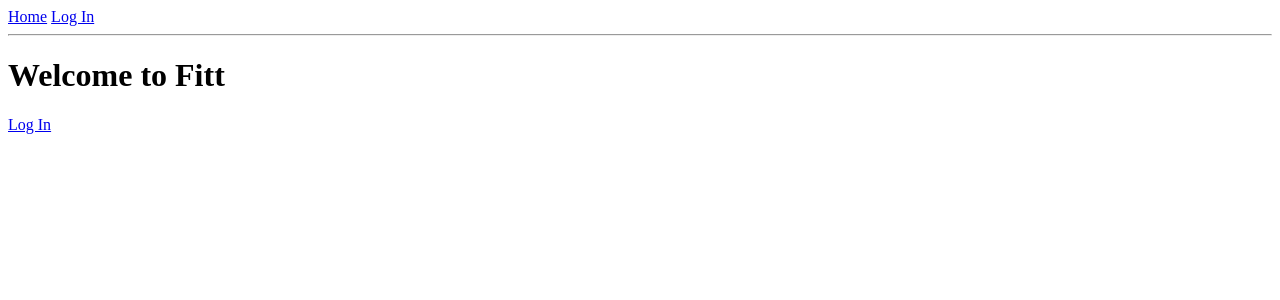
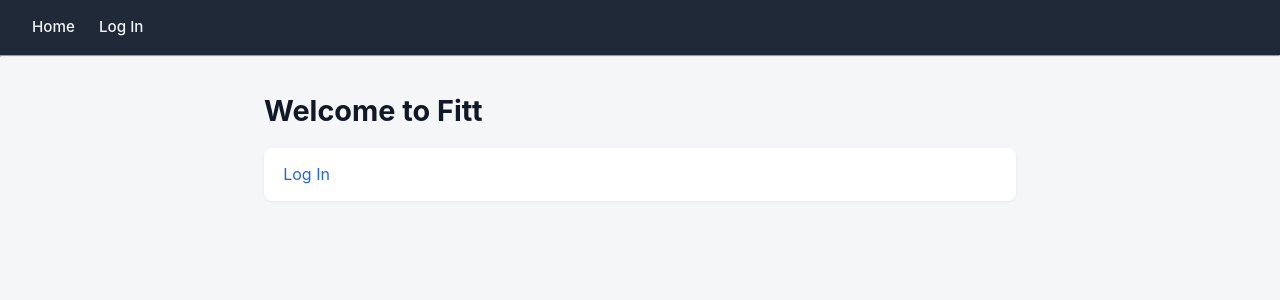
Before and after one commit to houde28/Fitt, a Django app: page / in a window 1280 px wide. Shown: the top 300 px of the page. Run offline with Django 5.2, Linux system fonts and the light colour scheme.

Commit message:
Add CSS styling

```diff
--- /dev/null
+++ b/fitness/static/fitness/style.css
@@ -0,0 +1,113 @@
+* {
+    box-sizing: border-box;
+    margin: 0;
+    padding: 0;
+}
+
+body {
+    font-family: -apple-system, BlinkMacSystemFont, "Segoe UI", Roboto, sans-serif;
+    background-color: #f4f6f8;
+    color: #1a1a1a;
+    line-height: 1.5;
+}
+
+/* Nav bar */
+nav {
+    background-color: #1f2937;
+    padding: 1rem 2rem;
+    display: flex;
+    gap: 1.5rem;
+    align-items: center;
+}
+
+nav a {
+    color: #f3f4f6;
+    text-decoration: none;
+    font-weight: 500;
+    font-size: 0.95rem;
+}
+
+nav a:hover {
+    color: #60a5fa;
+}
+
+/* Page container */
+main, .container {
+    max-width: 800px;
+    margin: 2rem auto;
+    padding: 0 1.5rem;
+}
+
+h1 {
+    font-size: 1.8rem;
+    margin-bottom: 1rem;
+    color: #111827;
+}
+
+h3 {
+    font-size: 1.2rem;
+    margin: 1.5rem 0 0.5rem;
+    color: #374151;
+}
+
+/* Cards for list items */
+.card, p {
+    background: white;
+    border-radius: 8px;
+    padding: 0.9rem 1.2rem;
+    margin-bottom: 0.6rem;
+    box-shadow: 0 1px 3px rgba(0,0,0,0.06);
+}
+
+a {
+    color: #2563eb;
+    text-decoration: none;
+}
+
+a:hover {
+    text-decoration: underline;
+}
+
+/* Buttons */
+button {
+    background-color: #2563eb;
+    color: white;
+    border: none;
+    padding: 0.6rem 1.4rem;
+    border-radius: 6px;
+    font-size: 0.95rem;
+    cursor: pointer;
+}
+
+button:hover {
+    background-color: #1d4ed8;
+}
+
+/* Forms */
+form p {
+    box-shadow: none;
+    background: none;
+    padding: 0;
+    margin-bottom: 0.8rem;
+}
+
+input, select, textarea {
+    width: 100%;
+    padding: 0.5rem;
+    border: 1px solid #d1d5db;
+    border-radius: 6px;
+    font-size: 0.95rem;
+}
+
+label {
+    font-weight: 500;
+    display: block;
+    margin-bottom: 0.3rem;
+    font-size: 0.9rem;
+    color: #374151;
+}
+
+ul {
+    margin-left: 1.5rem;
+    margin-bottom: 0.5rem;
+}
--- a/fitness/templates/fitness/base.html
+++ b/fitness/templates/fitness/base.html
@@ -1,7 +1,9 @@
+{% load static %}
 <!DOCTYPE html>
 <html>
 <head>
     <title>Fitt</title>
+    <link rel="stylesheet" href="{% static 'fitness/style.css' %}">
 </head>
 <body>
     <nav>
@@ -16,8 +18,9 @@
         {% endif %}
     </nav>
     <hr>
-
-    {% block content %}
-    {% endblock %}
+    <main>
+        {% block content %}
+        {% endblock %}
+    </main>
 </body>
 </html>
```
